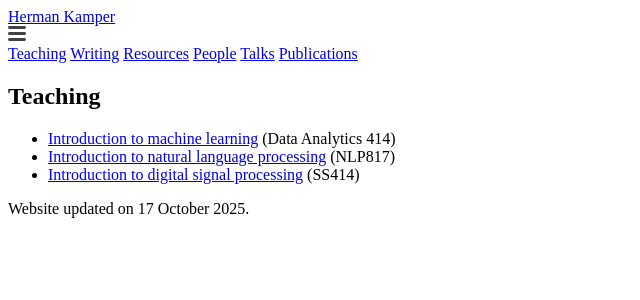
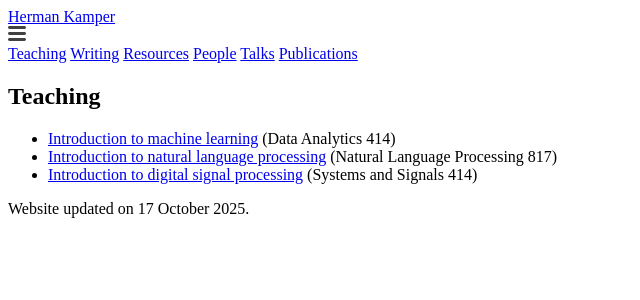
Before and after one commit to kamperh/kamperh.github.io, a Jekyll site: the page built from teaching.md, in a window 1280 px wide. Shown: the top 300 px of the page, without its empty margins (0-640 px from the left). Built offline with Jekyll 4.4.1, drawn with Linux system fonts in a browser that asks for light colours; a style sheet for code colours, icons or effects is not loaded.

Commit message:
Update teaching.md

```diff
--- a/teaching.md
+++ b/teaching.md
@@ -8,5 +8,5 @@
 # Teaching
 
 - [Introduction to machine learning](https://www.kamperh.com/data414/) (Data Analytics 414)
-- [Introduction to natural language processing](https://www.kamperh.com/nlp817/) (NLP817)
-- [Introduction to digital signal processing](https://www.kamperh.com/ss414/) (SS414)
+- [Introduction to natural language processing](https://www.kamperh.com/nlp817/) (Natural Language Processing 817)
+- [Introduction to digital signal processing](https://www.kamperh.com/ss414/) (Systems and Signals 414)
```
